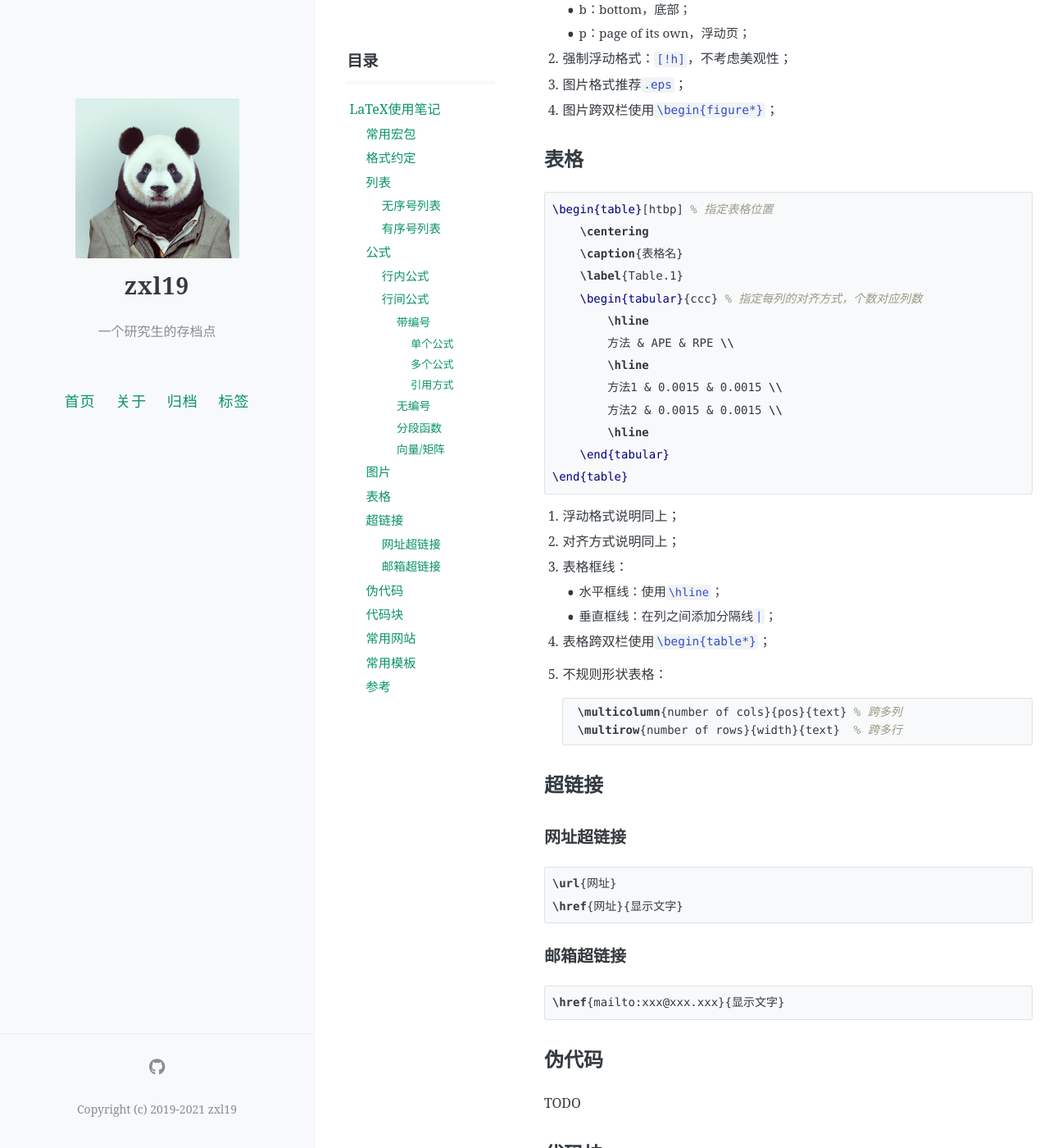
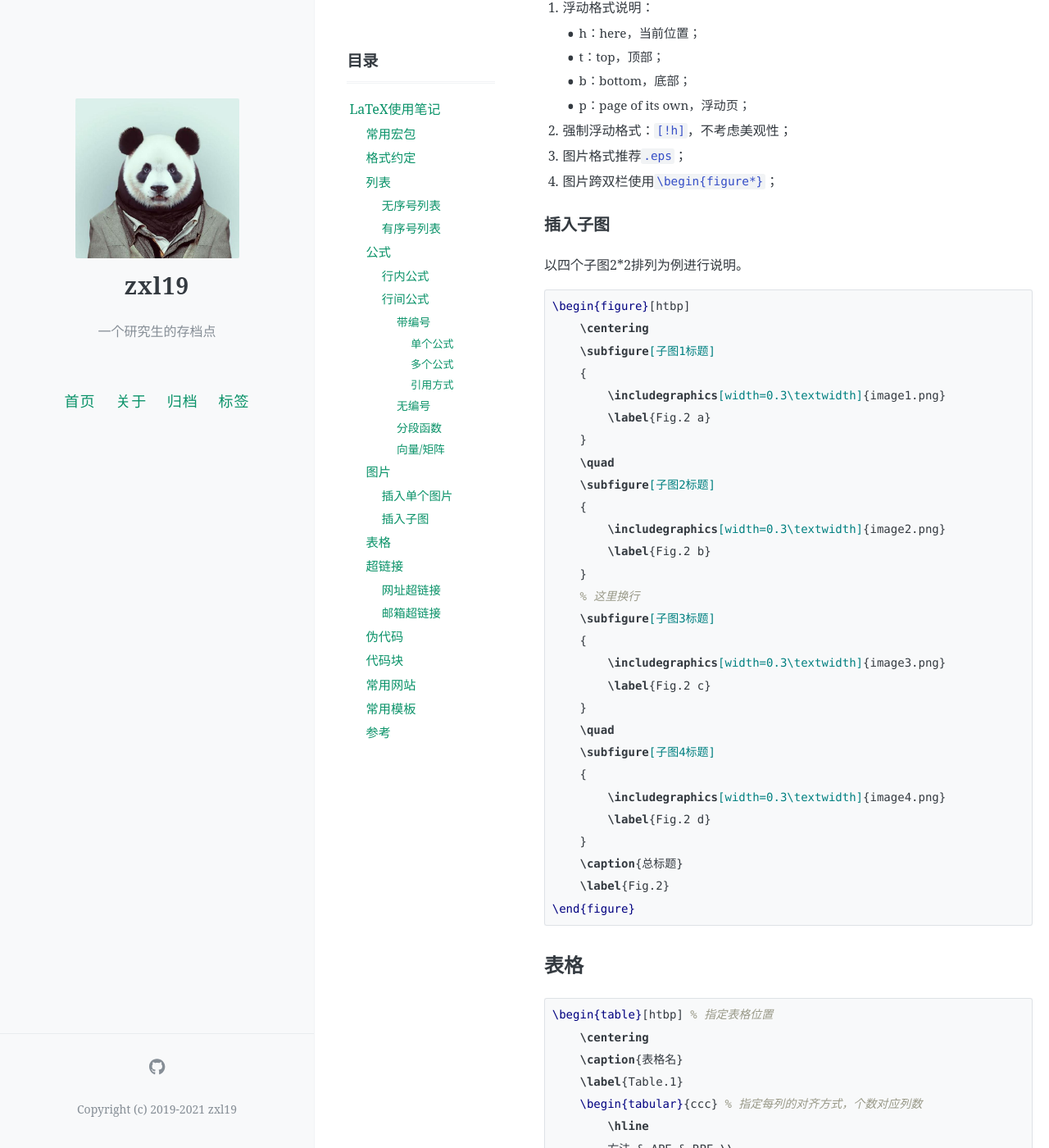
Before and after one commit to zxl19/zxl19.github.io, a Jekyll site: the page built from _posts/2021-03-29-latex-note.md, in a window 1280 px wide and 1400 px high, scrolled down 4080 px. Shown: the whole window at 82% size. Built offline with Jekyll 4.4.1, drawn with Linux system fonts in a browser that asks for light colours; formulas are drawn with MathJax 3; comment, search, counter and statistics services are not loaded; some of the changed text lies outside the part shown.

Commit message:
Update 2021-03-29-latex-note.md

````diff
--- a/_posts/2021-03-29-latex-note.md
+++ b/_posts/2021-03-29-latex-note.md
@@ -38,6 +38,7 @@ pinned: false
 
 \usepackage[framed,numbered,autolinebreaks,useliterate]{mcode}  % 插入MATLAB代码块，基于listings开发
 \usepackage{multirow}       % 跨多行表格
+\usepackage{subfigure}      % 插入子图
 ```
 
 ## 格式约定
@@ -164,6 +165,8 @@ $公式内容$
 
 ## 图片
 
+### 插入单个图片
+
 ```latex
 \begin{figure}[htbp] % 指定图片位置
     \centering
@@ -181,6 +184,41 @@ $公式内容$
 2. 强制浮动格式：`[!h]`，不考虑美观性；
 3. 图片格式推荐`.eps`；
 4. 图片跨双栏使用`\begin{figure*}`；
+
+### 插入子图
+
+以四个子图2*2排列为例进行说明。
+
+```latex
+\begin{figure}[htbp]
+    \centering
+    \subfigure[子图1标题]
+    {
+        \includegraphics[width=0.3\textwidth]{image1.png}
+        \label{Fig.2 a}
+    }
+    \quad
+    \subfigure[子图2标题]
+    {
+        \includegraphics[width=0.3\textwidth]{image2.png}
+        \label{Fig.2 b}
+    }
+    % 这里换行
+    \subfigure[子图3标题]
+    {
+        \includegraphics[width=0.3\textwidth]{image3.png}
+        \label{Fig.2 c}
+    }
+    \quad
+    \subfigure[子图4标题]
+    {
+        \includegraphics[width=0.3\textwidth]{image4.png}
+        \label{Fig.2 d}
+    }
+    \caption{总标题}
+    \label{Fig.2}
+\end{figure}
+```
 
 ## 表格
 
````
